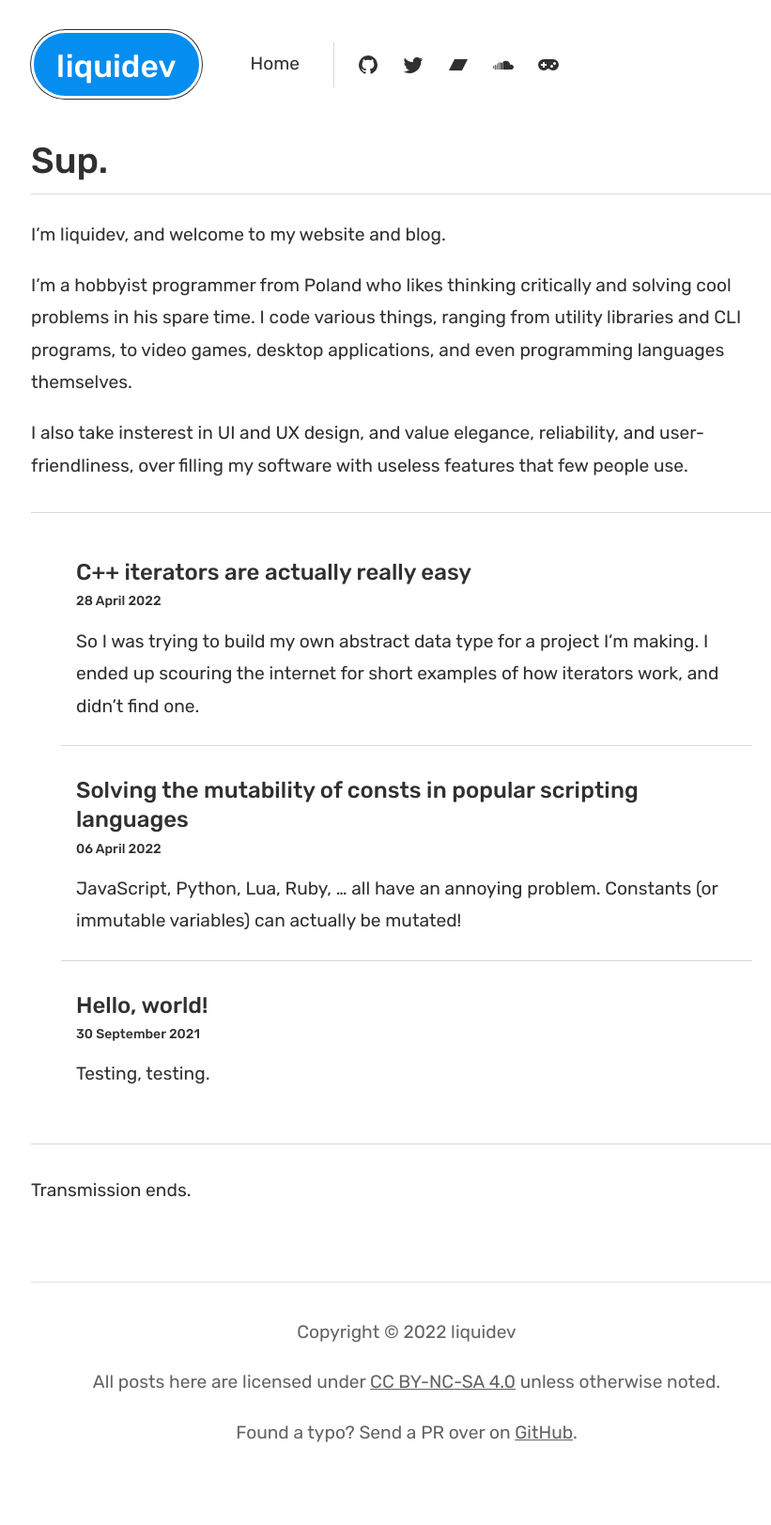
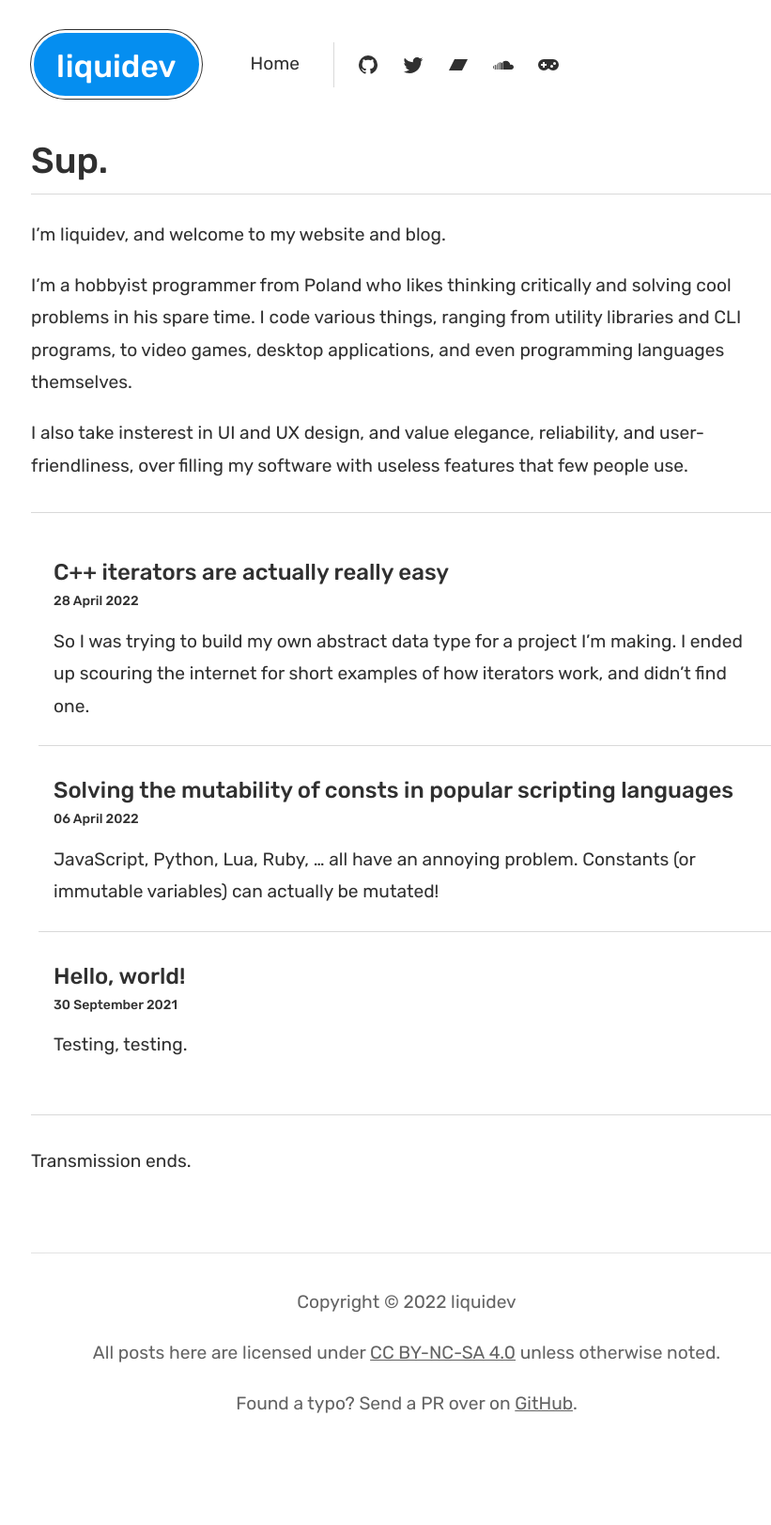
Before and after one commit to liquidev/liquidev.github.io, a Jekyll site: the page built from index.md, in a window 1280 px wide. Shown: the whole page at 94% size, without its empty margins (207-1028 px from the left). Built offline with Jekyll 4.4.1, drawn with Linux system fonts in a browser that asks for light colours; after the commit the page ends 1591 px from its top, so only the background shows below that.

Commit message:
less margin in post list

```diff
--- a/_sass/main.scss
+++ b/_sass/main.scss
@@ -248,7 +248,7 @@ body {
    .post-link {
       padding: 16px;
       padding-bottom: 24px;
-      margin: 0 32px 0 32px;
+      margin: 0 8px 0 8px;
       // border: 1px var(--header-underline) solid;
    }
 
```
